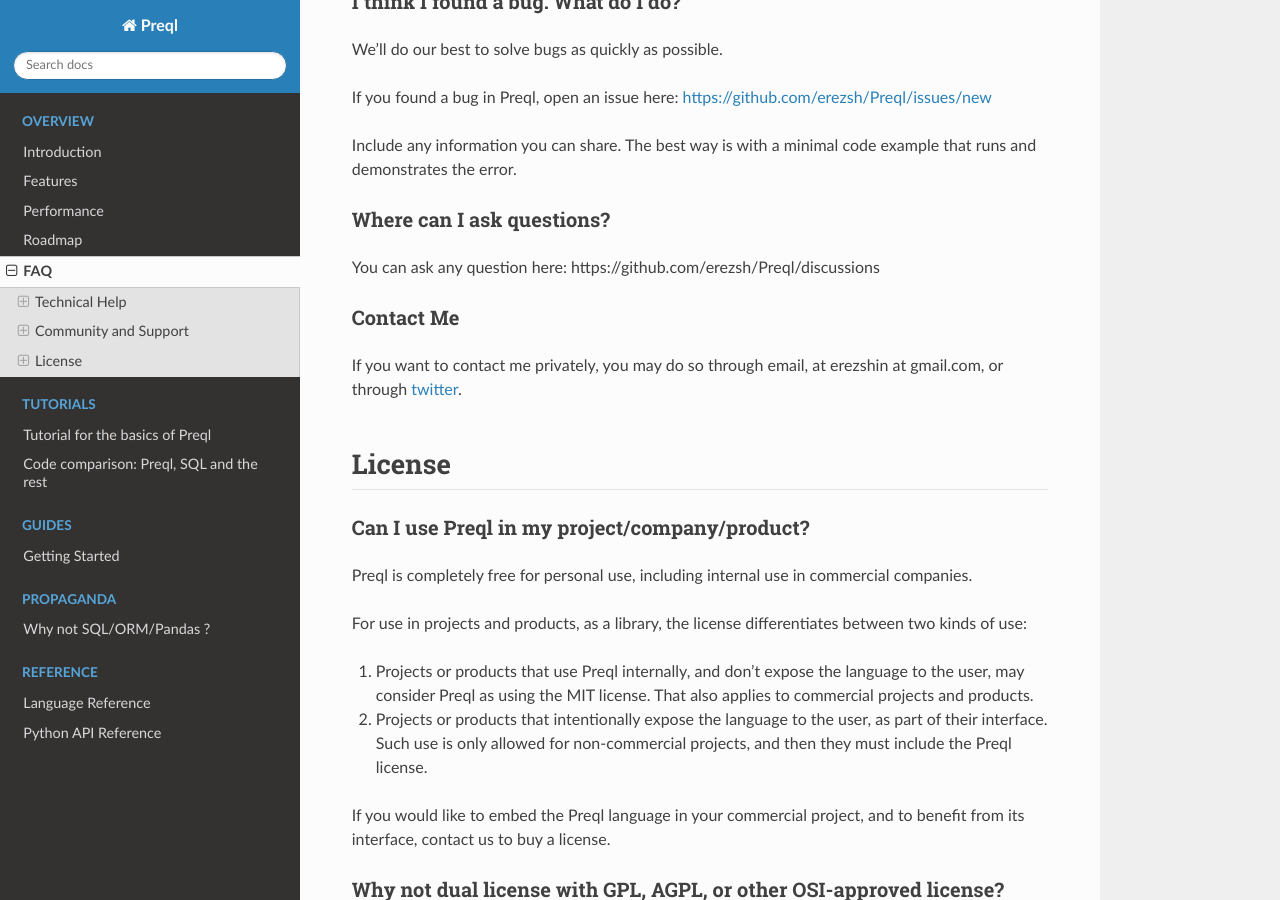
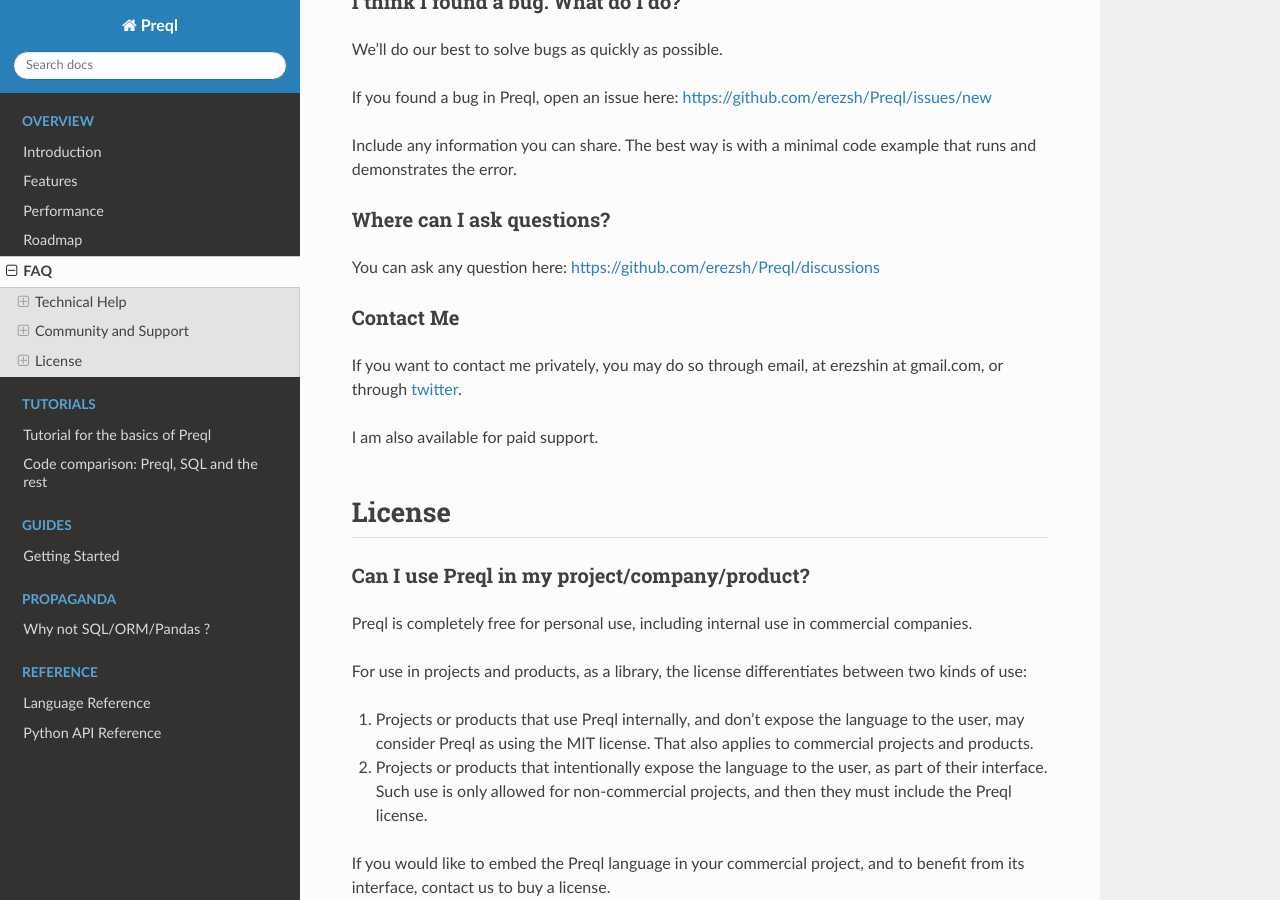
Before and after one commit to erezsh/Preql, a Sphinx documentation site: the page built from docs/faq.md, in a window 1280 px wide and 900 px high, scrolled down 741 px. Built offline with Sphinx 7.4.7 and the Read the Docs theme 2.0.0, drawn with Linux system fonts in a browser that asks for light colours; pages that are not in the unit, such as notebooks, are missing from menus.

Commit message:
Small additions to FAQ; fix error

```diff
--- a/docs/faq.md
+++ b/docs/faq.md
@@ -30,11 +30,13 @@
 
 ### Where can I ask questions?
 
-You can ask any question here: https://github.com/erezsh/Preql/discussions
+You can ask any question here: [https://github.com/erezsh/Preql/discussions](https://github.com/erezsh/Preql/discussions)
 
 ### Contact Me
 
 If you want to contact me privately, you may do so through email, at erezshin at gmail.com, or through [twitter](https://twitter.com/erezsh).
+
+I am also available for paid support.
 
 ## License
 
```
Also changed, not shown: 1 other file.
